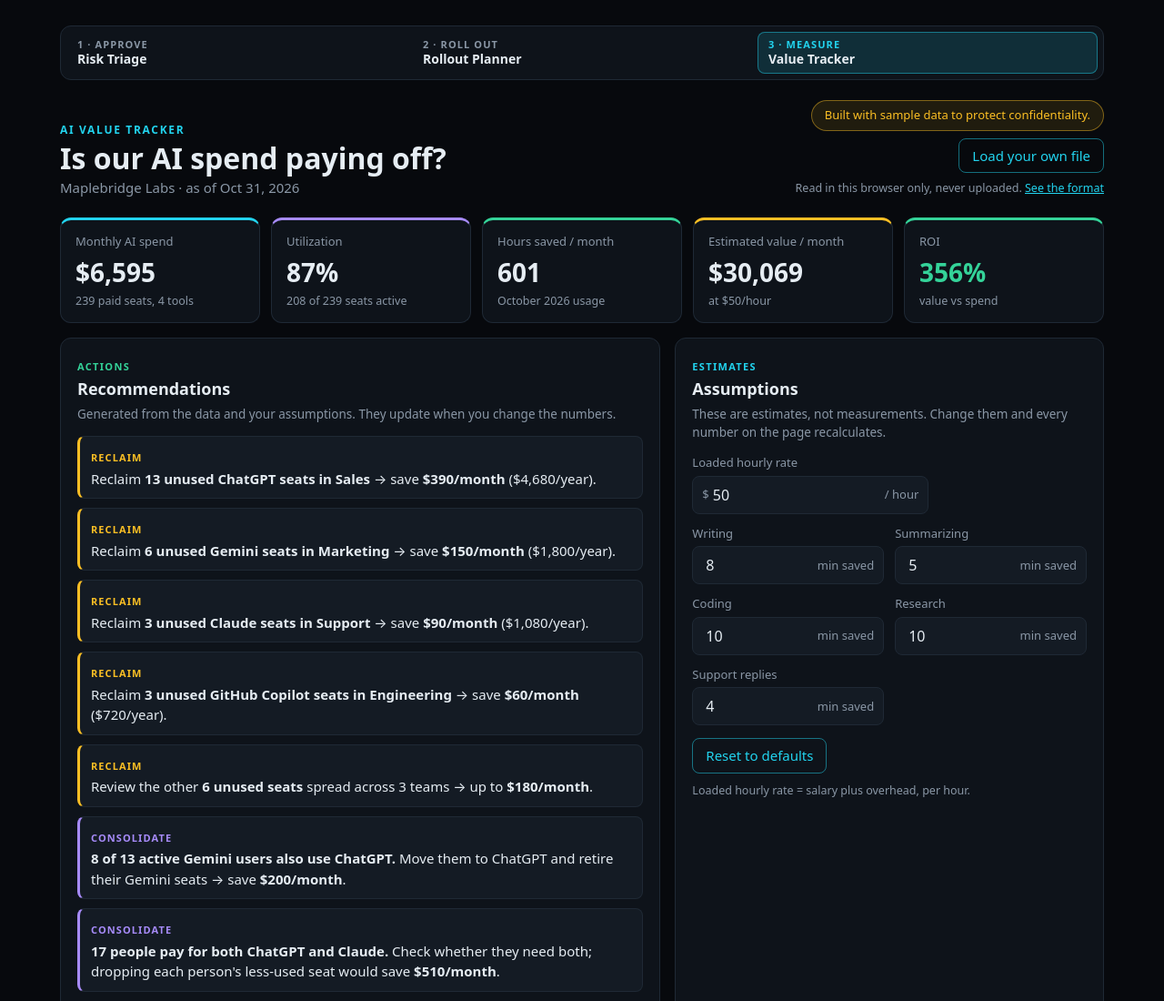
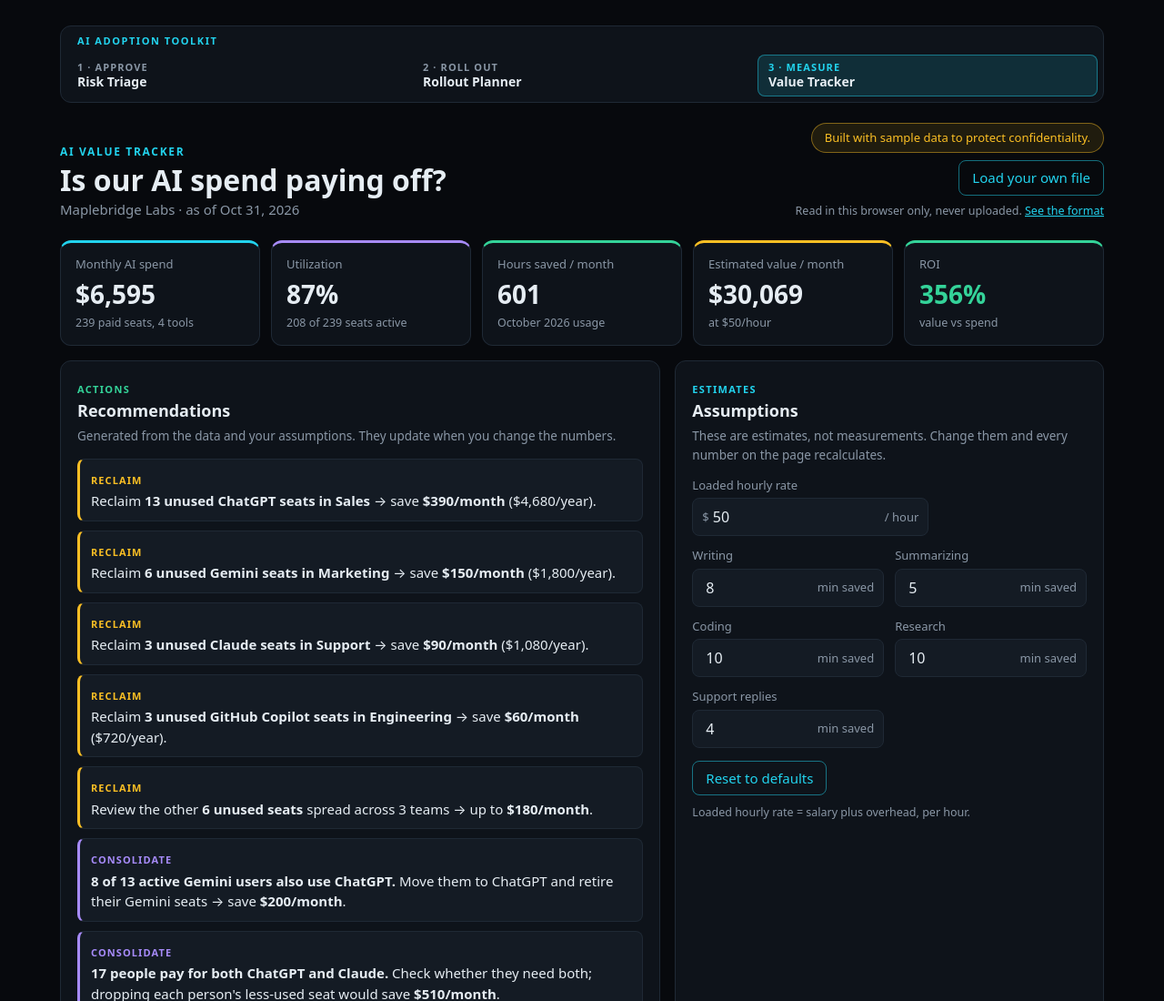
Before and after one commit to sr-tech-hub/ai-value-tracker, a plain HTML site: page index.html in a window 1280 px wide. Shown: the top 1100 px of the page at 91% size. Drawn offline with Linux system fonts and the light colour scheme.

Commit message:
Name the three tools the AI Adoption Toolkit
Co-Authored-By: Claude Opus 5.5 <noreply@anthropic.com>

```diff
--- a/index.html
+++ b/index.html
@@ -137,12 +137,14 @@
   .suite .step { display: block; font-size: 11px; letter-spacing: .1em; text-transform: uppercase; font-weight: 700; color: var(--muted); }
   .suite a[aria-current="page"] .step { color: var(--cyan); }
   .suite .name { display: block; font-size: 14px; font-weight: 600; }
+  .suite .kit { grid-column: 1 / -1; padding: 2px 12px 0; font-size: 11px; letter-spacing: .14em; text-transform: uppercase; font-weight: 700; color: var(--cyan); }
   @media (max-width: 480px) { .suite a { padding: 6px 8px; } .suite .step { letter-spacing: .04em; } .suite .name { font-size: 13px; } }
 </style>
 </head>
 <body>
 <div class="wrap">
-  <nav class="suite" aria-label="The three linked AI tools">
+  <nav class="suite" aria-label="AI Adoption Toolkit">
+    <span class="kit" aria-hidden="true">AI Adoption Toolkit</span>
     <a href="https://sr-tech-hub.github.io/ai-tool-risk-triage/"><span class="step">1 · Approve</span><span class="name">Risk Triage</span></a>
     <a href="https://sr-tech-hub.github.io/ai-rollout-planner/"><span class="step">2 · Roll out</span><span class="name">Rollout Planner</span></a>
     <a href="./" aria-current="page"><span class="step">3 · Measure</span><span class="name">Value Tracker</span></a>
```
Also changed, not shown: 1 other file.
